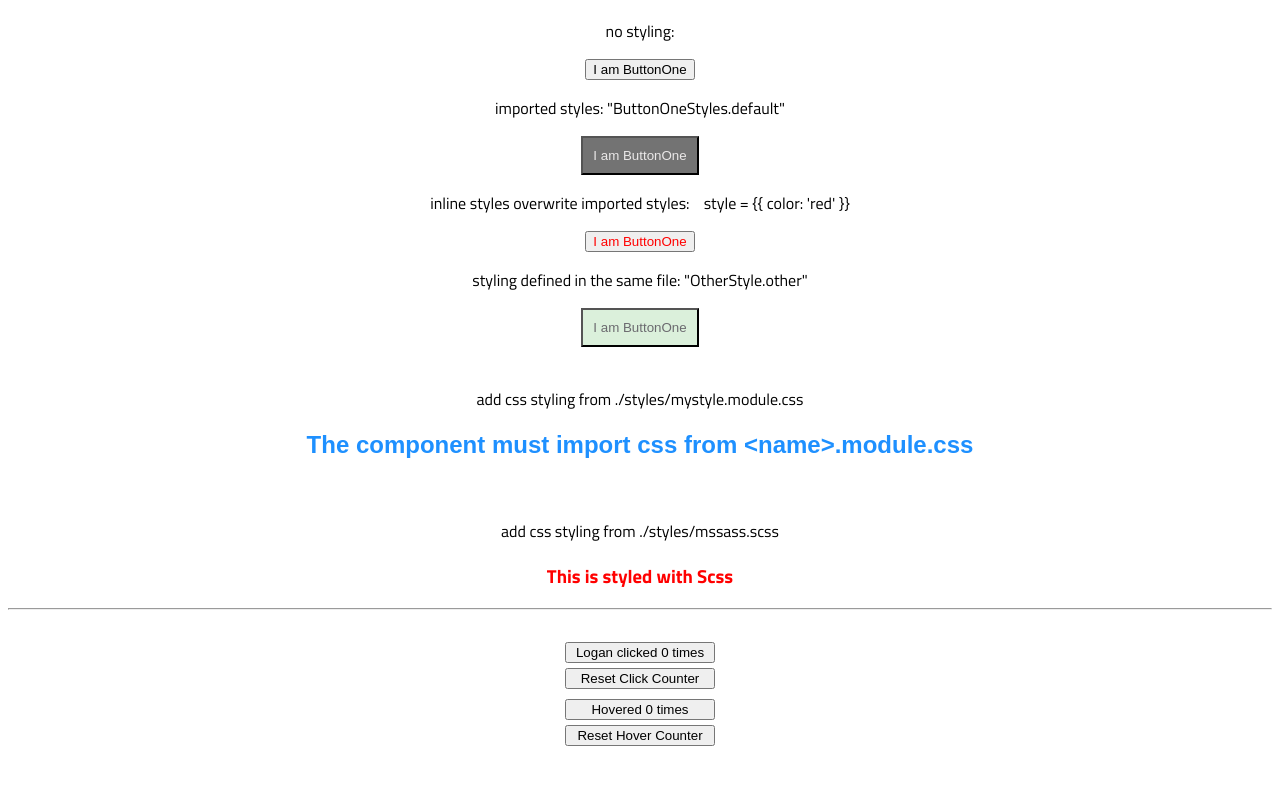
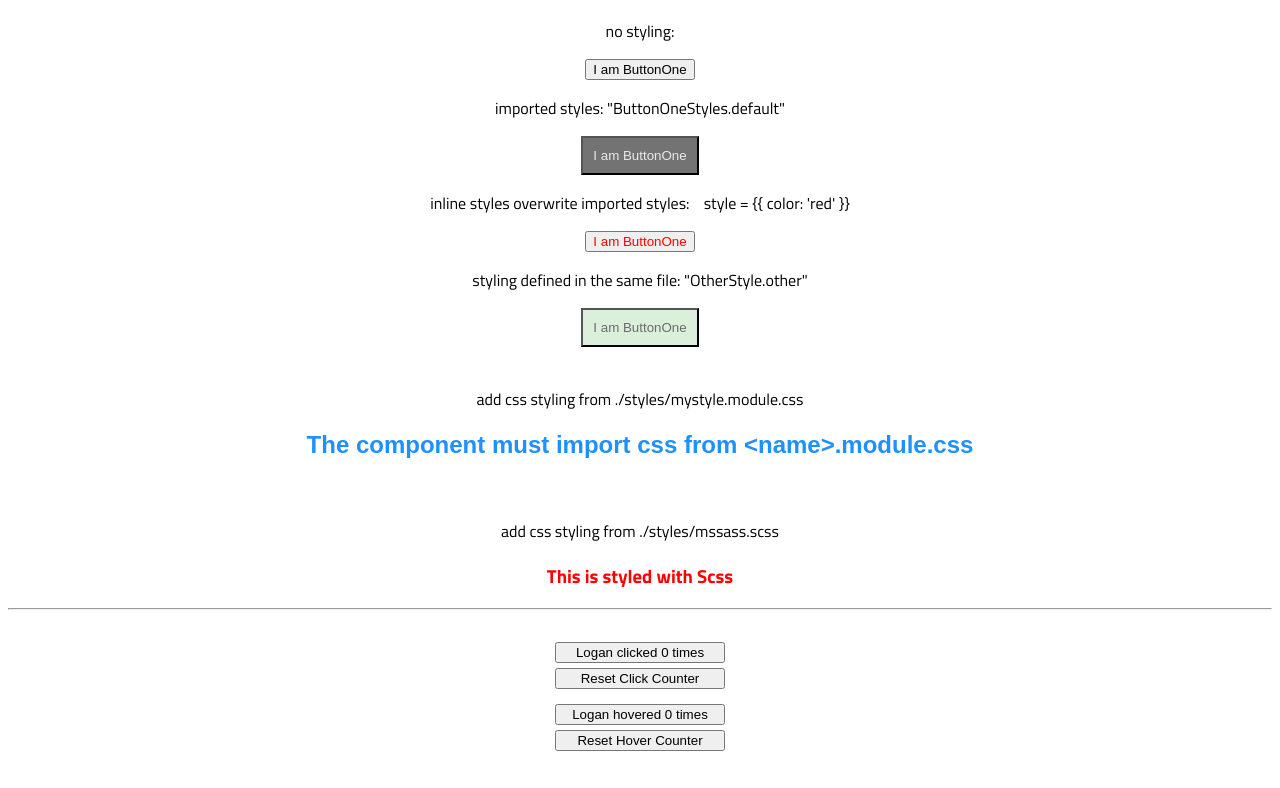
Before and after one commit to loganblackstad/react-prop-types, a React (Create React App) app: page / in a window 1280 px wide. Shown: the part 818-1606 px from the top of the page. Built offline with nearby package versions, Linux system fonts and the light colour scheme.

Commit message:
added withHOC HOC to CountHovers component

```diff
--- a/src/components/CountClicks.jsx
+++ b/src/components/CountClicks.jsx
@@ -26,8 +26,8 @@ export class CountClicks extends Component {
     const { count } = this.state
     return (
       <div>
-        <button onClick={this.incrementCount} style={{ width: '150px', marginBottom: '5px' }}>{this.props.name} clicked {count} times</button>
-        <button onClick={this.resetCount} style={{ width: '150px', marginBottom: '10px' }}>Reset Click Counter</button>
+        <button onClick={this.incrementCount} style={{ width: '170px', marginBottom: '5px' }}>{this.props.name} clicked {count} times</button>
+        <button onClick={this.resetCount} style={{ width: '170px', marginBottom: '15px' }}>Reset Click Counter</button>
       </div>
     )
   }
--- a/src/components/CountHovers.jsx
+++ b/src/components/CountHovers.jsx
@@ -1,4 +1,5 @@
 import React, { Component } from 'react'
+import UpdatedComponent from './withHOC.jsx'
 
 export class CountHovers extends Component {
   constructor(props) {
@@ -25,11 +26,11 @@ export class CountHovers extends Component {
     const { count } = this.state
     return (
       <div>
-        <button onMouseOver={this.incrementCount} style={{ width: '150px', marginBottom: '5px' }}>Hovered {count} times</button>
-        <button onClick={this.resetCount} style={{ width: '150px', marginBottom: '5px' }}>Reset Hover Counter</button>
+        <button onMouseOver={this.incrementCount} style={{ width: '170px', marginBottom: '5px' }}>{this.props.name} hovered {count} times</button>
+        <button onClick={this.resetCount} style={{ width: '170px', marginBottom: '5px' }}>Reset Hover Counter</button>
       </div>
     )
   }
 }
 
-export default CountHovers
+export default UpdatedComponent(CountHovers)
```
